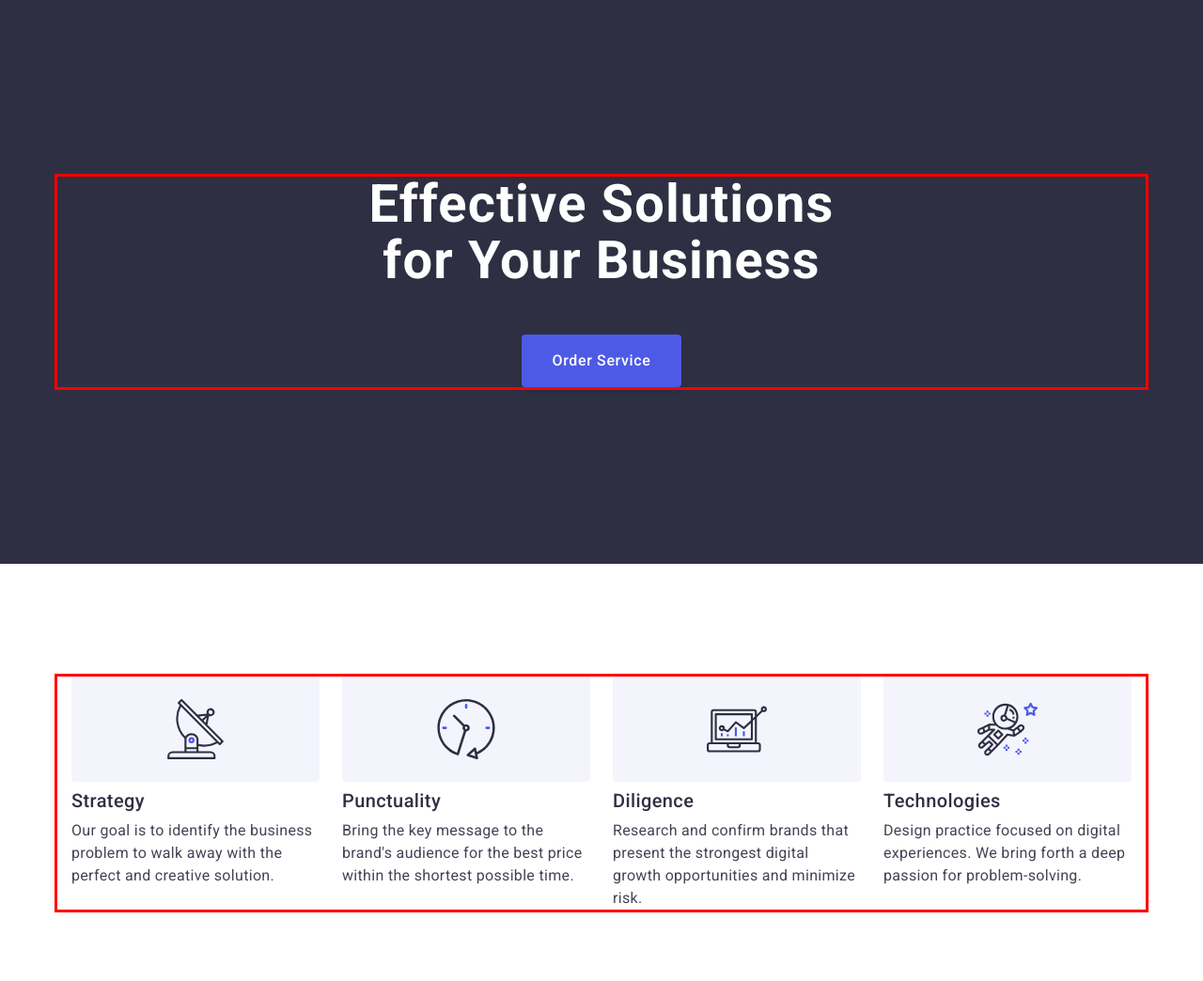
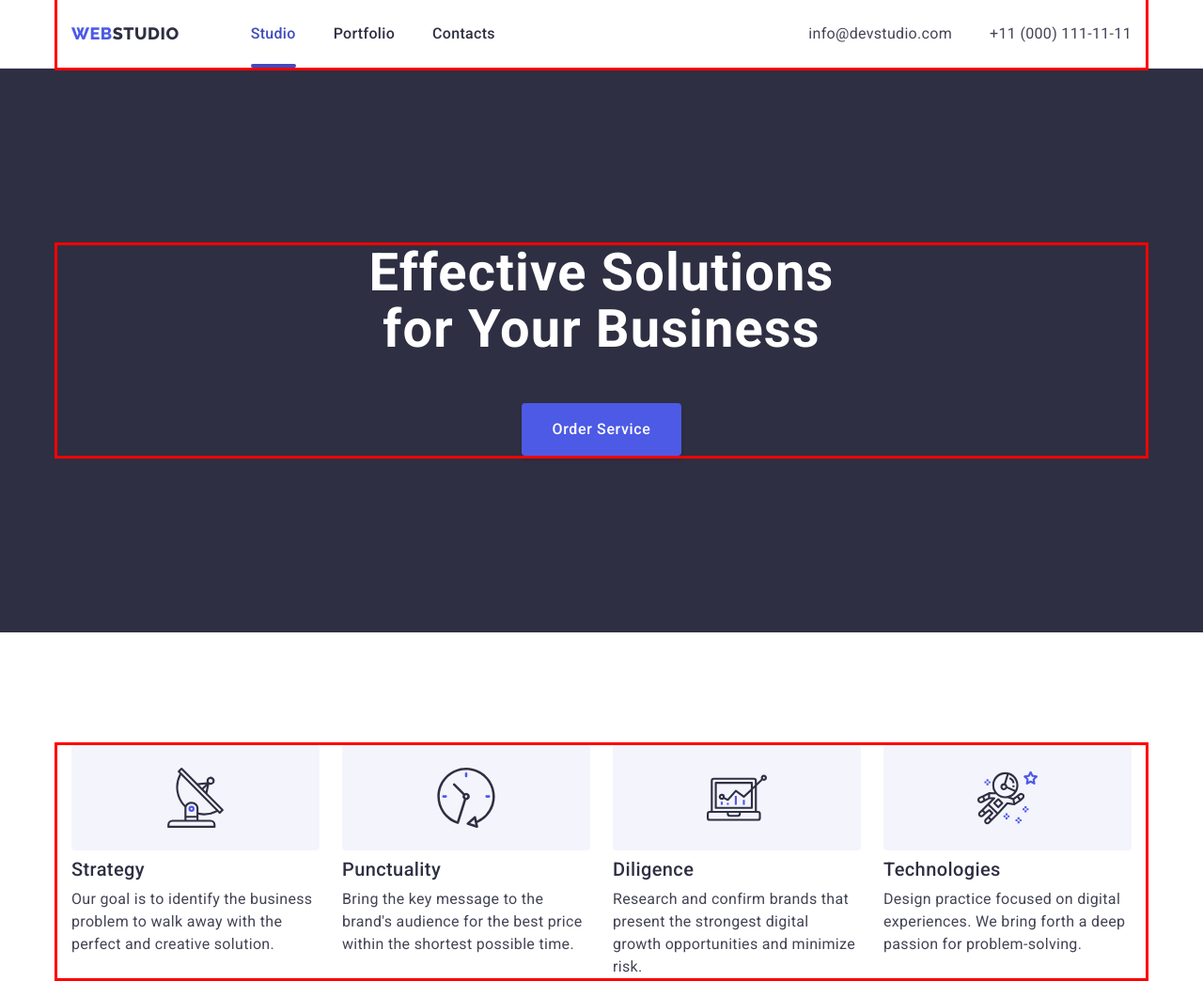
Before and after one commit to Yurii-KDN/goit-markup-hw-07, a plain HTML site: page index.html in a window 1280 px wide. Shown: the top 1044 px of the page at 94% size. Drawn offline with nearby package versions, Linux system fonts and the light colour scheme.

Commit message:
Update index.html

```diff
--- a/index.html
+++ b/index.html
@@ -16,9 +16,10 @@
 
 <body>
   <!-- Header -->
-  <!-- <header class="header">
-    Navigation
+  <header class="header">
+    <!-- Navigation -->
     <div class="navigation container">
+
       <nav class="nav-menu">
         <a href="./index.html" class="logo link">Web<span class="logo-header">Studio</span></a>
         <ul class="nav-list list">
@@ -27,7 +28,7 @@
           <li class="nav-list-item"><a href="" class="nav-link link">Contacts</a></li>
         </ul>
       </nav>
-      Contacts
+      <!-- Contacts -->
       <address class="contacts">
         <ul class="contacts-list list">
           <li class="contacts-list-item"><a href="mailto:info@devstudio.com"
@@ -37,7 +38,7 @@
         </ul>
       </address>
     </div>
-  </header> -->
+  </header>
   <!-- Main content -->
   <main>
     <!-- Hero -->
```
